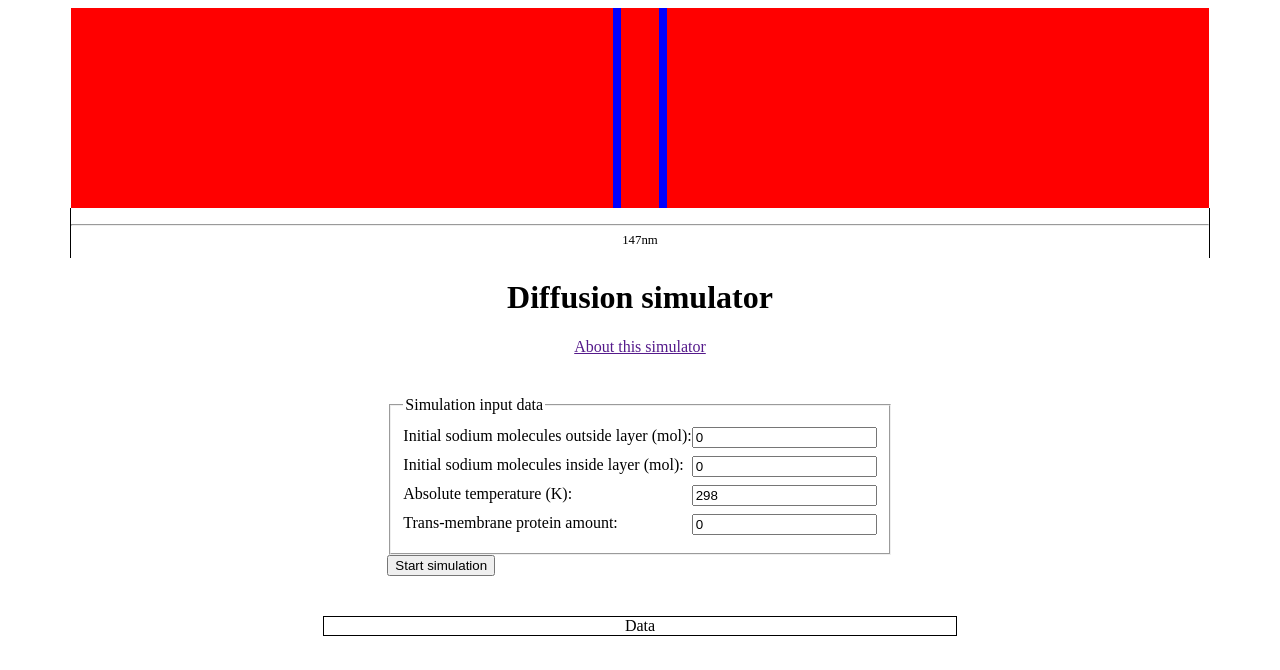
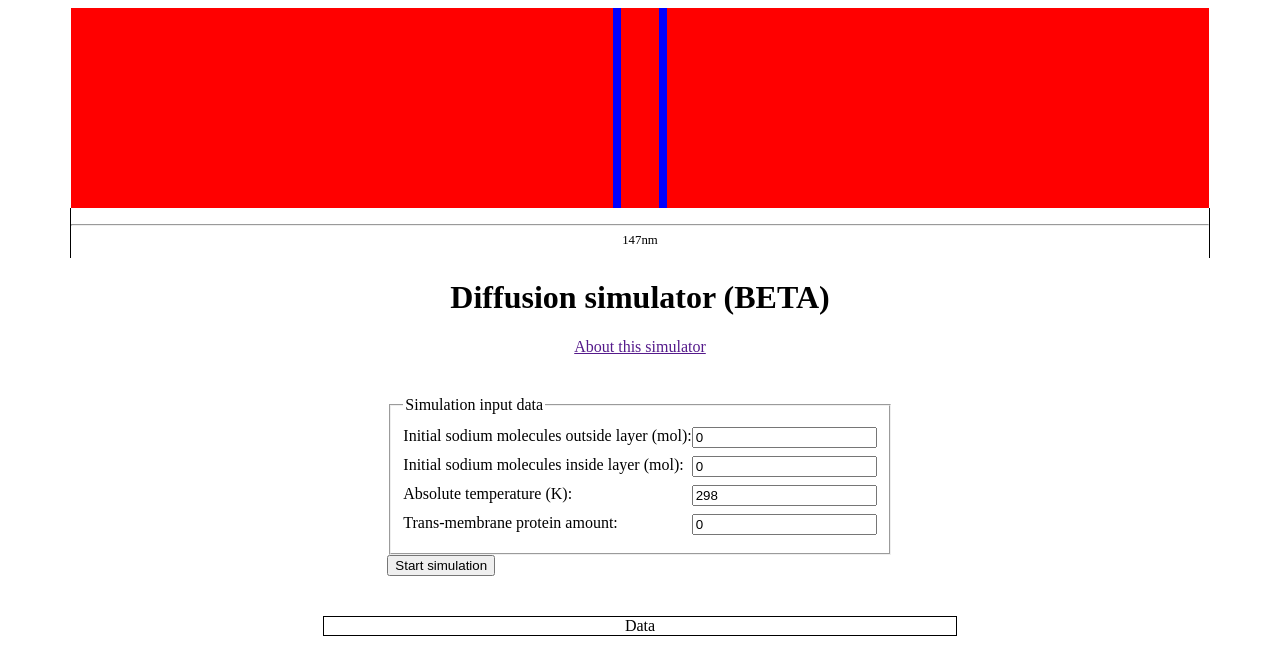
Before and after one commit to aurorusho/aurorusho.github.io, a plain HTML site: page index.html in a window 1280 px wide. Drawn offline with Linux system fonts and the light colour scheme.

Commit message:
Updated index.html
added (BETA) in <h1>

```diff
--- a/index.html
+++ b/index.html
@@ -18,7 +18,7 @@
             147nm
         </div>
         <h1>
-            Diffusion simulator
+            Diffusion simulator (BETA)
         </h1>
         <a href="">About this simulator</a>
         <form id="form">
```
